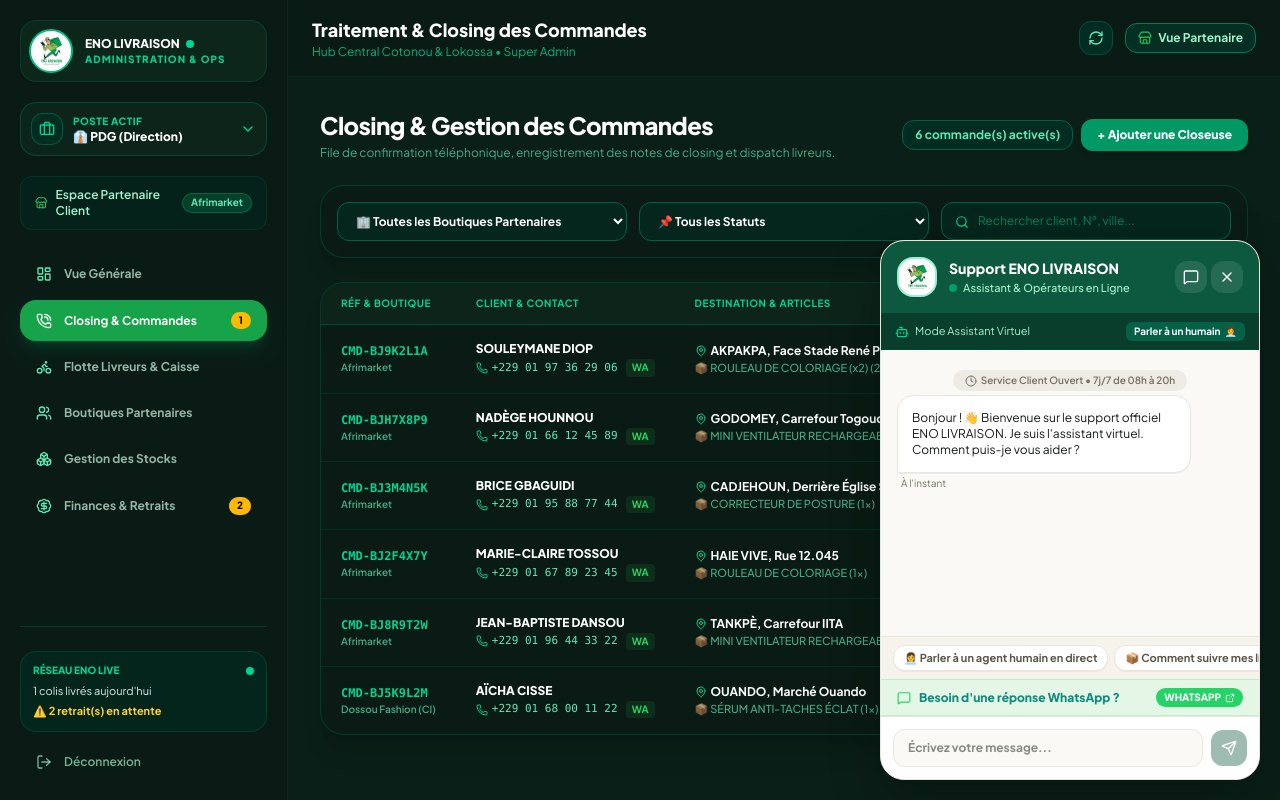
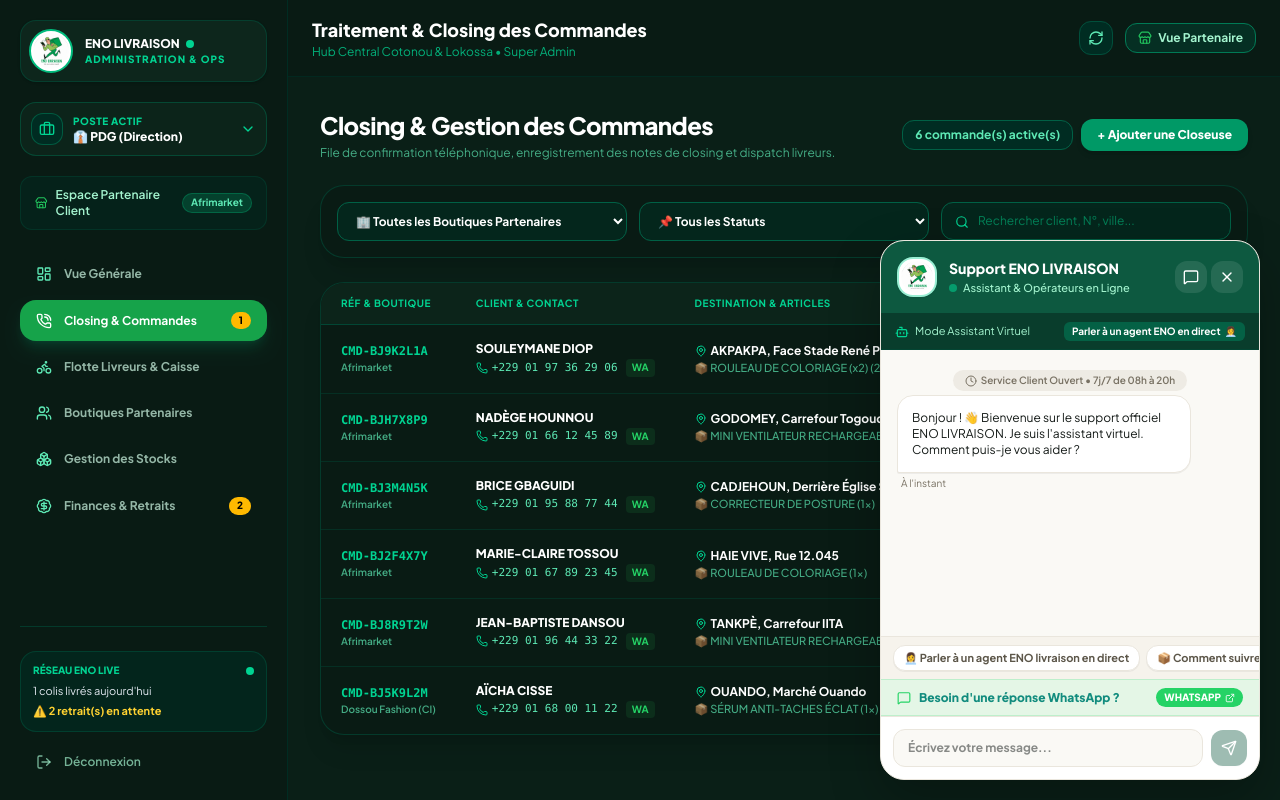
Before and after one commit to judeaymard/CLOSING, a Next.js app: page /admin/commandes in a window 1280 px wide. Both pictures are taken after a click on the button "Ouvrir le chat support". Built offline with nearby package versions, Linux system fonts and the light colour scheme.

Commit message:
fix(support): update button label to 'Parler à un agent ENO livraison en direct'

```diff
--- a/src/components/SupportChatWidget.tsx
+++ b/src/components/SupportChatWidget.tsx
@@ -37,7 +37,7 @@
 ];
 
 const SUGGESTED_QUESTIONS = [
-  "👩‍💼 Parler à un agent humain en direct",
+  "👩‍💼 Parler à un agent ENO livraison en direct",
   "📦 Comment suivre mes livraisons ?",
   "💸 Quand mon retrait est-il validé ?",
   "🚚 Programmer un ramassage de stock",
@@ -293,7 +293,7 @@
                 onClick={connectToHumanAgent}
                 className="text-white font-bold bg-emerald-700/60 hover:bg-emerald-600 px-2 py-0.5 rounded-md text-[10px] transition-colors cursor-pointer flex items-center gap-1"
               >
-                <span>Parler à un humain</span>
+                <span>Parler à un agent ENO en direct</span>
                 <span>👩‍💼</span>
               </button>
             </div>
```
